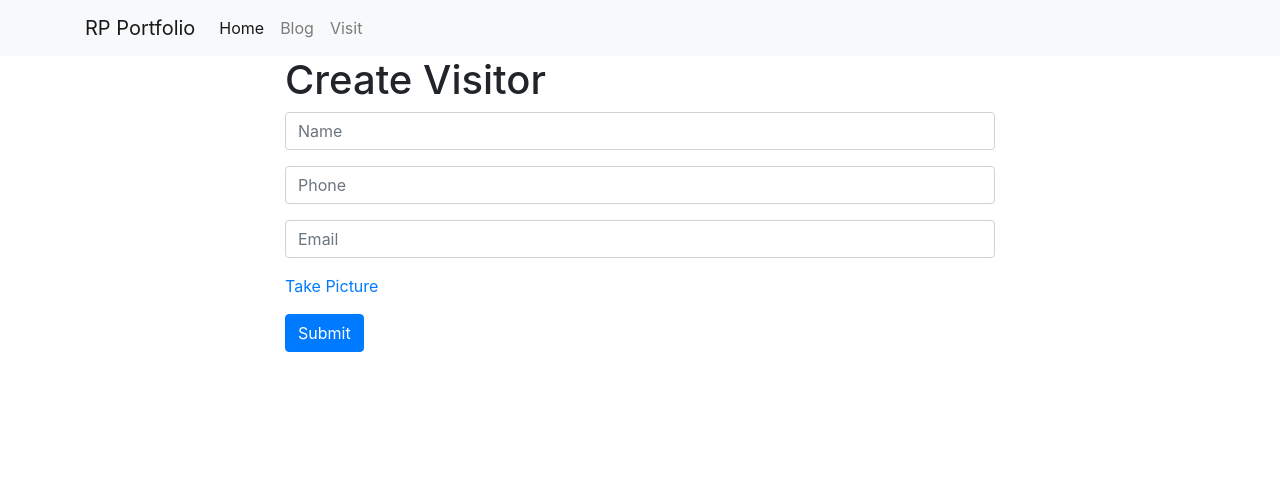
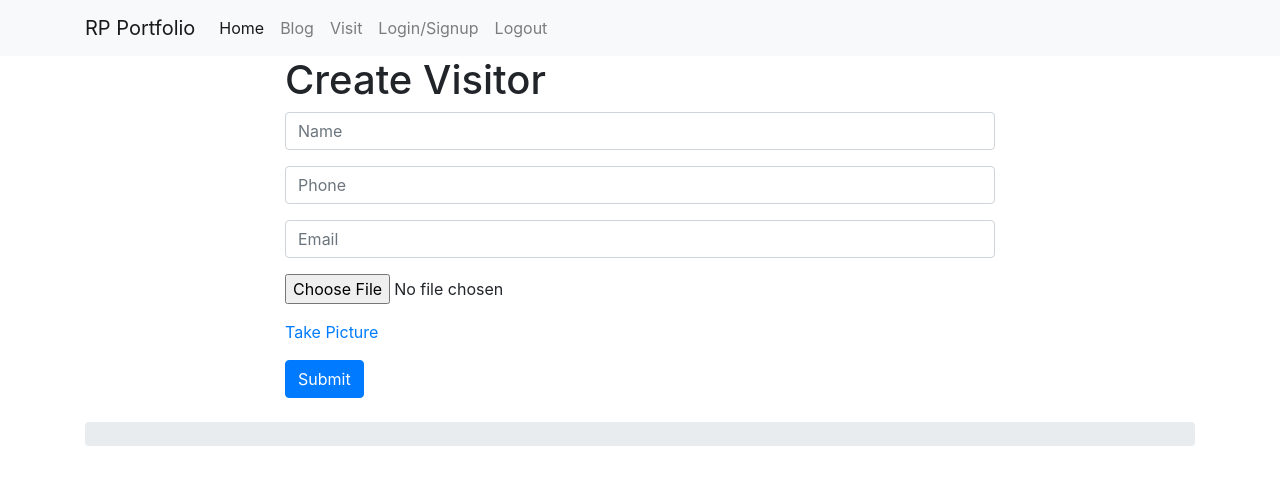
Before and after one commit to Pruthvi9096/django_visitor, a Django app: page /visitor_app/create_visitor/ in a window 1280 px wide. Shown: the top 485 px of the page. Run offline with Django 3.2, Linux system fonts and the light colour scheme; some libraries are stand-ins or nearby versions.

Commit message:
latest changes

```diff
--- a/blog/views.py
+++ b/blog/views.py
@@ -1,7 +1,9 @@
 from django.shortcuts import render
 from blog.models import Post, Comment
 from blog.forms import CommentForm
+from django.contrib.auth.decorators import login_required
 
+@login_required(login_url='/login/')
 def blog_index(request):
     posts = Post.objects.all().order_by('-created_on')
     context = {
--- a/personal_portfolio/templates/base.html
+++ b/personal_portfolio/templates/base.html
@@ -18,7 +18,12 @@
             <li class="nav-item">
               <a class="nav-link" href="{% url 'visit_index' %}">Visit</a>
             </li>
-
+            <li class="nav-item">
+              <a class="nav-link" href="{% url 'home' %}">Login/Signup</a>
+            </li>
+            <li class="nav-item">
+              <a class="nav-link" href="{% url 'logout_page' %}">Logout</a>
+            </li>
           </ul>
         </div>
     </div>
@@ -29,6 +34,15 @@
     {% block page_content %}{% endblock %}
 </div>
 
+<div class="container">
+  <ol class="breadcrumb my-4">
+    {% block breadcrumb %}
+    {% endblock %}
+  </ol>
+  {% block content %}
+  {% endblock %}
+</div>
+
 <script src="https://code.jquery.com/jquery-3.3.1.slim.min.js" integrity="sha384-q8i/X+965DzO0rT7abK41JStQIAqVgRVzpbzo5smXKp4YfRvH+8abtTE1Pi6jizo" crossorigin="anonymous"></script>
 <script src="https://cdnjs.cloudflare.com/ajax/libs/popper.js/1.14.3/umd/popper.min.js" integrity="sha384-ZMP7rVo3mIykV+2+9J3UJ46jBk0WLaUAdn689aCwoqbBJiSnjAK/l8WvCWPIPm49" crossorigin="anonymous"></script>
 <script src="https://stackpath.bootstrapcdn.com/bootstrap/4.1.3/js/bootstrap.min.js" integrity="sha384-ChfqqxuZUCnJSK3+MXmPNIyE6ZbWh2IMqE241rYiqJxyMiZ6OW/JmZQ5stwEULTy" crossorigin="anonymous"></script>
--- a/personal_portfolio/urls.py
+++ b/personal_portfolio/urls.py
@@ -14,11 +14,32 @@ Including another URLconf
     2. Add a URL to urlpatterns:  path('blog/', include('blog.urls'))
 """
 from django.contrib import admin
-from django.urls import path, include
+from django.urls import path, include,re_path
+from django.conf.urls import url
+from accounts import views
+from django.contrib.auth import views as auth_views
+
 
 urlpatterns = [
+    path('', views.home,name="home"),
     path('admin/', admin.site.urls),
+    path('signup/',views.signup,name="signup"),
+    path('login/',views.login_view,name="login"),
+    path('logout/',views.logout,name="logout_page"),
     path("projects/", include("projects.urls")),
     path("blog/", include("blog.urls")),
     path("visitor_app/", include("visitor_app.urls")),
+    re_path(r'^password_reset/$', auth_views.PasswordResetView.as_view(),
+        {'template_name': "registration/password_reset_form.html"},
+        name='password_reset'),
+    re_path(r'^password_reset/done/$', auth_views.PasswordResetDoneView.as_view(),
+        {'template_name': "registration/password_reset_done.html"},
+        name='password_reset_done'),
+    re_path(r'^reset/(?P<uidb64>[0-9A-Za-z_\-]+)/(?P<token>[0-9A-Za-z]{1,13}-[0-9A-Za-z]{1,20})/$',
+        auth_views.PasswordResetConfirmView.as_view(),
+        {'template_name': "registration/password_reset_confirm.html"},
+        name='password_reset_confirm'),
+    re_path(r'^reset/done/$', auth_views.PasswordResetCompleteView.as_view(),
+        {'template_name': "registration/password_reset_complete.html"},
+        name='password_reset_complete'),
 ]
--- a/projects/views.py
+++ b/projects/views.py
@@ -1,6 +1,8 @@
 from django.shortcuts import render
 from projects.models import Project
+from django.contrib.auth.decorators import login_required
 
+@login_required(login_url='/login/')
 def project_index(request):
     projects = Project.objects.all()
     context = {
--- a/visitor_app/models.py
+++ b/visitor_app/models.py
@@ -19,6 +19,7 @@ class Visitor(models.Model):
 	email = models.EmailField(max_length=254)
 	phone = models.CharField(max_length=20)
 	address = models.TextField(max_length=250)
+	image = models.FilePathField(path='/gallery',blank=True)
 
 	def __str__(self):
 		return self.name
--- a/visitor_app/templates/all_visitor.html
+++ b/visitor_app/templates/all_visitor.html
@@ -13,6 +13,7 @@ Back
         <div class="card mb-2" style="min-width: 33% !important;">
             <div class="card-body">
                 <h3>{{line.name}}</h3>
+               <!--  <img src="/media/gallery/{{line.image}}"/> -->
                 <h5 class="card-title">{{ line.phone }}</h5>
                 <p class="card-text">{{ line.email }}</p>
                 <a href="{% url 'edit_info' line.id%}">Edit</a>
--- a/visitor_app/templates/create_employee.html
+++ b/visitor_app/templates/create_employee.html
@@ -15,6 +15,9 @@
             {{ form.email }}
         </div>
         <div class="form-group">
+            {{ form.image }}
+        </div>
+        <div class="form-group">
             <a href="{% url 'open_webcam' %}">Take Picture</a>
         </div>
 
--- a/visitor_app/templates/edit_visitor.html
+++ b/visitor_app/templates/edit_visitor.html
@@ -14,6 +14,9 @@
         <div class="form-group">
             {{ form.email }}
         </div>
+       <!--  <div class="form-group">
+            <img src="{{ visitor.image.url }}">
+        </div> -->
         <div class="form-group">
             <a href="{% url 'open_webcam' %}">Take Picture</a>
         </div>
--- a/visitor_app/views.py
+++ b/visitor_app/views.py
@@ -4,7 +4,11 @@ from visitor_app.forms import VisitForm,VisitorForm,VisitForForm,DepartmentForm
 from django.http import HttpResponseRedirect,HttpResponse
 import cv2
 from datetime import datetime
+import base64
+from django.core.files.base import ContentFile
+from django.contrib.auth.decorators import login_required
 
+@login_required(login_url='/login/')
 def visit_index(request):
     visit = Visit.objects.all().order_by('-pk')
     context = {
@@ -94,7 +98,8 @@ def save_visitor(request):
     visitor = Visitor(
         name = request.POST["name"],
         email = request.POST["email"],
-        phone = request.POST["phone"]
+        phone = request.POST["phone"],
+        image = request.POST["image"]
     )
     visitor.save()
     return HttpResponseRedirect('/visitor_app/create')
@@ -103,12 +108,14 @@ def visitor_save(request):
     visitor = Visitor(
         name = request.POST["name"],
         email = request.POST["email"],
-        phone = request.POST["phone"]
+        phone = request.POST["phone"],
+        image = request.POST["image"]
     )
     visitor.save()
     return HttpResponseRedirect('/visitor_app/view_all_visitor')
 
 def open_webcam(request):
+    form = VisitorForm()
     cam = cv2.VideoCapture(0)
 
     cv2.namedWindow("test")
@@ -129,7 +136,10 @@ def open_webcam(request):
         elif k%256 == 32:
             # SPACE pressed
             img_name = "opencv_frame_{}.png".format(img_counter)
-            cv2.imwrite(img_name, frame)
+            # cv2.imwrite(img_name, frame)
+            retval,buffer = cv2.imencode(img_name,frame)
+            form.fields["image"].initial = ContentFile(base64.b64encode(buffer))
+            print("-------------",form.fields["image"].initial)
             print("{} written!".format(img_name))
             img_counter += 1
 
@@ -137,7 +147,7 @@ def open_webcam(request):
 
     cv2.destroyAllWindows()
 
-    return HttpResponse("Photo Taken")
+    return HttpResponseRedirect('/visitor_app/create_visitor')
 
 def add_employee(request):
 
@@ -206,6 +216,7 @@ def edit_info(request,pk):
     form.fields['name'].initial = visitor.name
     form.fields['email'].initial = visitor.email
     form.fields['phone'].initial = visitor.phone
+    form.fields['image'].initial = visitor.image
     context = {
         'form':form,
         'visitor':visitor
@@ -228,5 +239,6 @@ def save_info(request,pk):
     visitor.name = request.POST["name"]
     visitor.email = request.POST["email"]
     visitor.phone = request.POST["phone"]
+    visitor.image = request.POST["image"]
     visitor.save()
     return HttpResponseRedirect('/visitor_app/view_all_visitor')
```
Also changed, not shown: personal_portfolio/settings.py (+7 -0 lines), db.sqlite3, visitor_app/templates/visitor_profile.html (line endings or trailing spaces).
